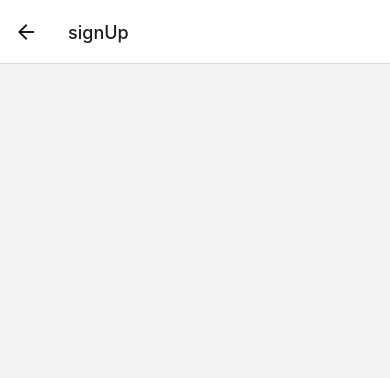
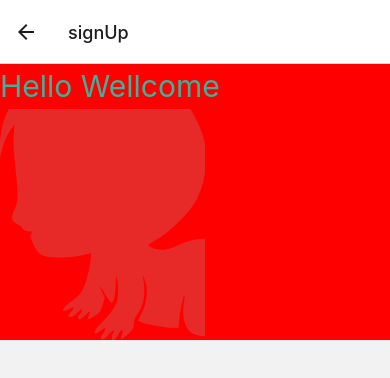
Before and after one commit to mehdieft/babyshop, a React Native app: screen /signUp in a window 390 px wide. Shown: the top 378 px of the page. Built offline with nearby package versions, Linux system fonts and the light colour scheme.

Commit message:
tring to sign Up

```diff
--- a/Screens/SignUp.js
+++ b/Screens/SignUp.js
@@ -1,14 +1,41 @@
-import { StyleSheet, Text, View, Button, Image,ImageBackground, SafeAreaView, ScrollView } from 'react-native';
+import { StyleSheet, Text, View, Button, Image, ImageBackground, SafeAreaView, ScrollView } from 'react-native';
 
-export default function SignUp(){
+export default function SignUp() {
     return (
-        <View>
+        <SafeAreaView>
+            <ScrollView >
+             <View style={{width:'100%',height:276,backgroundColor:'red',flexDirection:'space-between'}}>
+                <Text style={{fontSize:30,lineHeight:45,color:'#3EB09B'}}>Hello Wellcome</Text>
+                <Image source={require('../assets/babySignUp.png')} resizeMode="cover" />
+             </View>
 
-        </View>
+
+            </ScrollView>
+        </SafeAreaView>
 
 
     );
 }
-const styles= StyleSheet.create({
+const styles = StyleSheet.create({
+    header: {
+        flexDirection: 'row',
+        height: '100%',
+        justifyContent: 'space-between'
+    },
+    textInner: {
+        width: 43,
+        height: 90,
+        backgroundColor: 'black',
+    },
+    textHeader: {
+        color: '#3EB09B',
+        fontSize: 30,
+        lineHeight: 45,
+        marginTop: 130
+    },
+    imageCover: {
+        height: 277,
+        width: 261
+    }
 
 })
--- a/Screens/home.js
+++ b/Screens/home.js
@@ -10,7 +10,7 @@ export default function HomePage({ navigation }) {
         <SafeAreaView style={styles.container}>
             <ScrollView style={styles.scrollView}>
                 <View>
-                    <View style={styles.container}>
+                    <View style={styles.headerConatiner} >
                         <View style={styles.babyIconInner}>
                             <Image style={styles.babyIcon} source={require('../assets/baby.png')} />
                         </View>
@@ -19,8 +19,13 @@ export default function HomePage({ navigation }) {
                     </View>
                 </View>
                 <ImageBackground source={require('../assets/Vector.png')} resizeMode="cover" style={styles.image}>
-                    <PrimaryButton style={styles.text} onPress={() => navigation.navigate('signUp')} text='get started' />
+                    <View style={styles.text}>
+
+                    <PrimaryButton  onPress={() => navigation.navigate('signUp')} text='get started' />
+                    </View>
+                    <View></View>
                 </ImageBackground>
+                <View style={styles.freeSpace}></View>
             </ScrollView>
         </SafeAreaView>
 
@@ -36,11 +41,22 @@ const styles = StyleSheet.create({
 
 
     },
+    freeSpace:{
+        height:200
+    },
+    headerConatiner:{
+        marginTop: 100,
+        flexDirection: 'column',
+        justifyContent: 'center',
+        alignItems: 'center',
+
+    },
     image: {
         flex: 1,
-        justifyContent: "center",
+        justifyContent: "flex-end",
+        alignItems: "flex-end",
         width: "100%",
-        height: 400,
+        height: 300,
     },
     text: {
         color: "white",
@@ -48,7 +64,10 @@ const styles = StyleSheet.create({
         lineHeight: 84,
         fontWeight: "bold",
         textAlign: "center",
-        backgroundColor: "#000000c0"
+        // backgroundColor: "#000000c0",
+        marginBottom:20,
+
+        alignSelf:'flex-end',
     },
     textTitle: {
         fontSize: 18,
```
Also changed, not shown: assets/VectorText.png (added).
